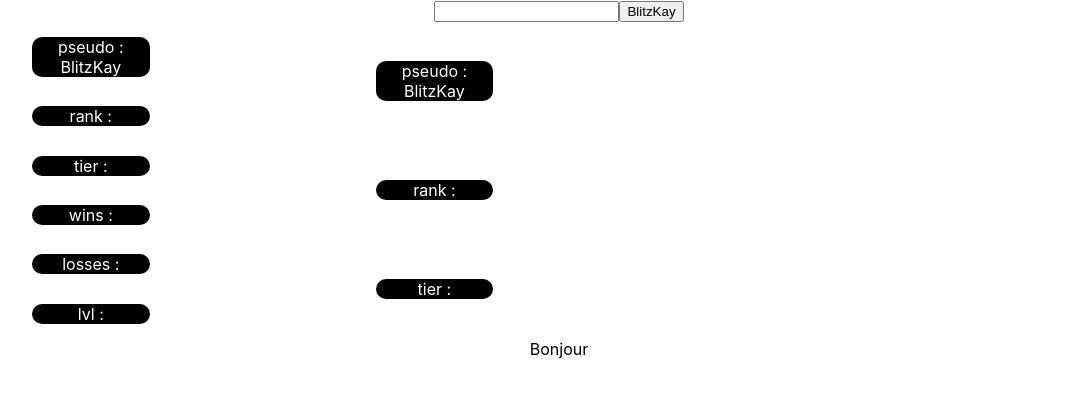
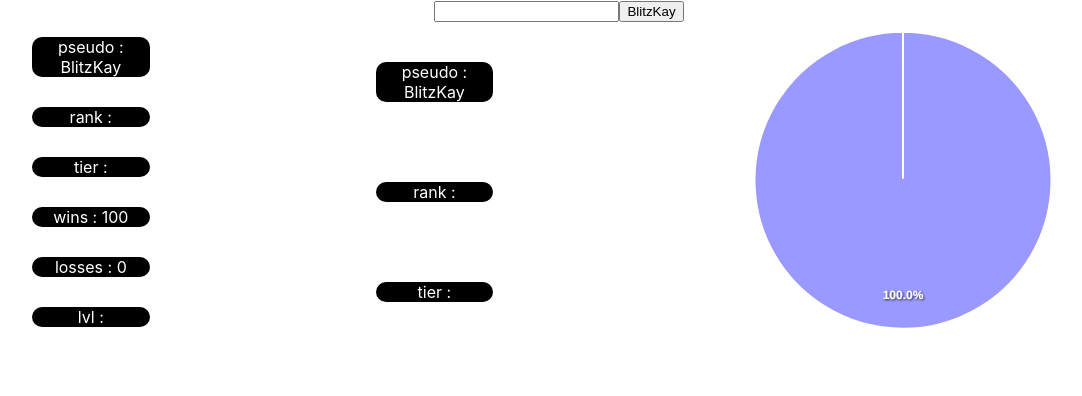
Before and after one commit to Donatiendg/projet-web-ing4, a React (Create React App) app in the folder frontend/: page / in a window 1280 px wide. Shown: the top 396 px of the page, without its empty margins (81-1163 px from the left). Built offline with nearby package versions, Linux system fonts and the light colour scheme; no server answers.

Commit message:
MAJ chart

```diff
--- a/frontend/src/App.js
+++ b/frontend/src/App.js
@@ -14,20 +14,15 @@ const API_URL_GET_CHAMPION_IMAGE = "https://ddragon.leagueoflegends.com/cdn/img/
 
 //Velkoz_0.jpg
 class ApexChart extends React.Component {
-    state = {
-        wins: 100,
-        looses: 50,
-    }
     constructor(props) {
         super(props);
         this.state = {
-            series: [this.props.wins, this.props.looses],
             options: {
                 chart: {
                     type: 'pie',
                 },
-                labels: ['Loose', 'Win'],
-                colors:['#ff0000', 'rgba(0,0,255,0.4)'],
+                labels: ['Win', 'Loose'],
+                colors:['rgba(0,0,255,0.4)', '#ff0000'],
                 legend: {
                     show: false
                 }
@@ -39,7 +34,7 @@ class ApexChart extends React.Component {
         console.log(this.props.wins)
         return (
             <div id="chart">
-                <Chart options={this.state.options} series={this.state.series} type="pie" width={380} />
+                <Chart options={this.state.options} series={[this.props.wins, this.props.looses]} type="pie" width={380} />
             </div>
         );
     }
@@ -71,13 +66,9 @@ class Test extends Component {
         lvl: null,
         rank: null,
         tier: null,
-        wins: null,
-        losses: null,
-        matches_data: null,
-        championName: null,
-        kills: null,
-        deaths: [],
-        assists: null,
+        wins: 100,
+        losses: 0,
+        data_match: [],
         champion_image: "Velkoz_0.jpg"
     };
 
@@ -91,21 +82,17 @@ class Test extends Component {
         const listIDMatches = await api3(summoners.puuid);
         this.setState({rank: dataSummoners.rank, tier: dataSummoners.tier, wins: dataSummoners.wins, losses: dataSummoners.losses, lvl: summoners.summonerLevel});
         let data;
+        let tab = [];
         for (let i = 0; i < 5; i++) {
             data = await api4(listIDMatches[i]);
             for (let j = 0; j < 8; j++) {
                 if(data.info.participants[j].summonerName == this.state.name){
-                    console.log(data.info.participants[j].summonerName);
-                    console.log(data.info.participants[j].championName);
-                    console.log(data.info.participants[j].kills);
-                    console.log(data.info.participants[j].deaths);
-                    console.log(data.info.participants[j].assists);
-
+                    tab.push(data.info.participants[j].championName, data.info.participants[j].kills, data.info.participants[j].deaths, data.info.participants[j].assists);
                     break;
                 }
             }
-            //this.setState({championName: data.info.participants[j].championName, kills: data.info.participants[j].kills,
-            //    deaths: data.info.participants[j].deaths, assists: data.info.participants[j].assists});
+            this.setState({data_match: tab});
+            console.log(this.state.data_match);
         }
     }
 
@@ -114,9 +101,7 @@ class Test extends Component {
           <form>
               <input type="text" onChange={this.handleChange}/>
               <button onClick={this.onClick()}>{this.state.name}</button>
-              <AutoLayoutSizingExample pseudo={this.state.name} rank={this.state.rank} tier={this.state.tier} wins={this.state.wins} losses={this.state.losses} lvl={this.state.lvl}
-              data={this.state.matches_data}/>
-              Bonjour
+              <AutoLayoutSizingExample pseudo={this.state.name} rank={this.state.rank} tier={this.state.tier} wins={this.state.wins} losses={this.state.losses} lvl={this.state.lvl}/>
           </form>
     );
     }
```
